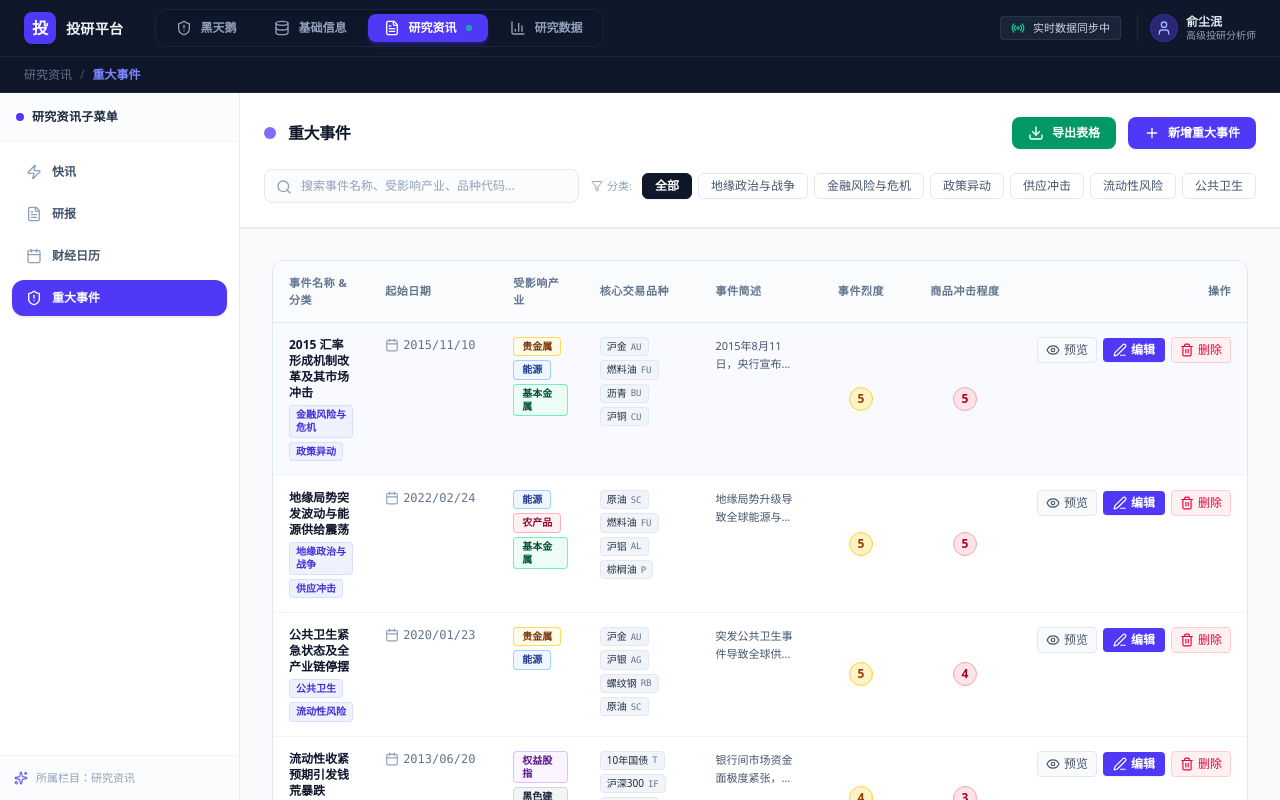
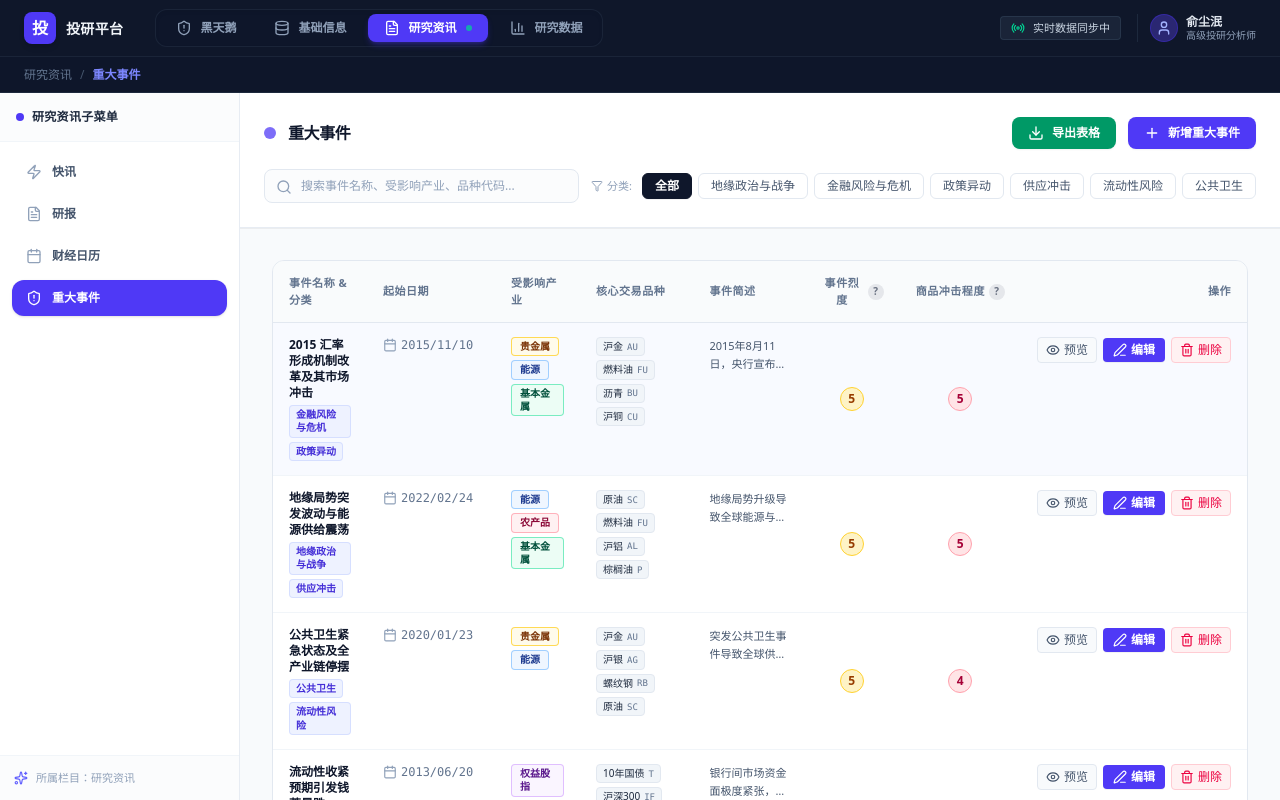
Before and after one commit to Yuany354/futurestag, a React (Vite) app: page / in a window 1280 px wide. Built offline with nearby package versions, Linux system fonts and the light colour scheme.

Commit message:
feat: 表头添加hover问号tooltip说明

```diff
--- a/src/components/EventMainView.tsx
+++ b/src/components/EventMainView.tsx
@@ -154,8 +154,28 @@ export const EventMainView: React.FC<EventMainViewProps> = ({
                     <th className="py-3.5 px-4 font-bold">受影响产业</th>
                     <th className="py-3.5 px-4 font-bold">核心交易品种</th>
                     <th className="py-3.5 px-4 font-bold max-w-xs">事件简述</th>
-                    <th className="py-3.5 px-4 font-bold text-center w-24">事件烈度</th>
-                    <th className="py-3.5 px-4 font-bold text-center w-28 whitespace-nowrap">商品冲击程度</th>
+                    <th className="py-3.5 px-4 font-bold text-center w-24">
+                      <span className="group relative inline-flex items-center justify-center gap-1">
+                        事件烈度
+                        <span className="relative inline-flex items-center justify-center w-4 h-4 bg-gray-200 hover:bg-gray-300 text-gray-500 hover:text-gray-700 rounded-full cursor-help transition-colors text-[10px] font-bold">?</span>
+                        <span className="absolute top-full left-1/2 -translate-x-1/2 mt-2 hidden group-hover:block z-50 w-72 p-3 bg-gray-900 text-white text-[11px] leading-relaxed rounded-lg shadow-xl border border-gray-700 pointer-events-none whitespace-normal">
+                          <span className="font-bold text-amber-300">事件本身的宏观冲击力</span>，包括系统性与持续时间。<br/>
+                          1=极低，2=低，3=中，4=高，5=极高
+                          <span className="absolute -top-2 left-1/2 -translate-x-1/2 border-4 border-transparent border-b-gray-900"></span>
+                        </span>
+                      </span>
+                    </th>
+                    <th className="py-3.5 px-4 font-bold text-center w-28 whitespace-nowrap">
+                      <span className="group relative inline-flex items-center justify-center gap-1">
+                        商品冲击程度
+                        <span className="relative inline-flex items-center justify-center w-4 h-4 bg-gray-200 hover:bg-gray-300 text-gray-500 hover:text-gray-700 rounded-full cursor-help transition-colors text-[10px] font-bold">?</span>
+                        <span className="absolute top-full left-1/2 -translate-x-1/2 mt-2 hidden group-hover:block z-50 w-72 p-3 bg-gray-900 text-white text-[11px] leading-relaxed rounded-lg shadow-xl border border-gray-700 pointer-events-none whitespace-normal">
+                          事件对国内已上市商品品种价格的冲击<br/><span className="font-bold text-rose-300">（幅度 × 广度 × 持续性）</span><br/>
+                          1=极弱，2=弱，3=中，4=强，5=极强
+                          <span className="absolute -top-2 left-1/2 -translate-x-1/2 border-4 border-transparent border-b-gray-900"></span>
+                        </span>
+                      </span>
+                    </th>
                     <th className="py-3.5 px-4 font-bold text-right w-44 whitespace-nowrap">操作</th>
                   </tr>
                 </thead>
```
